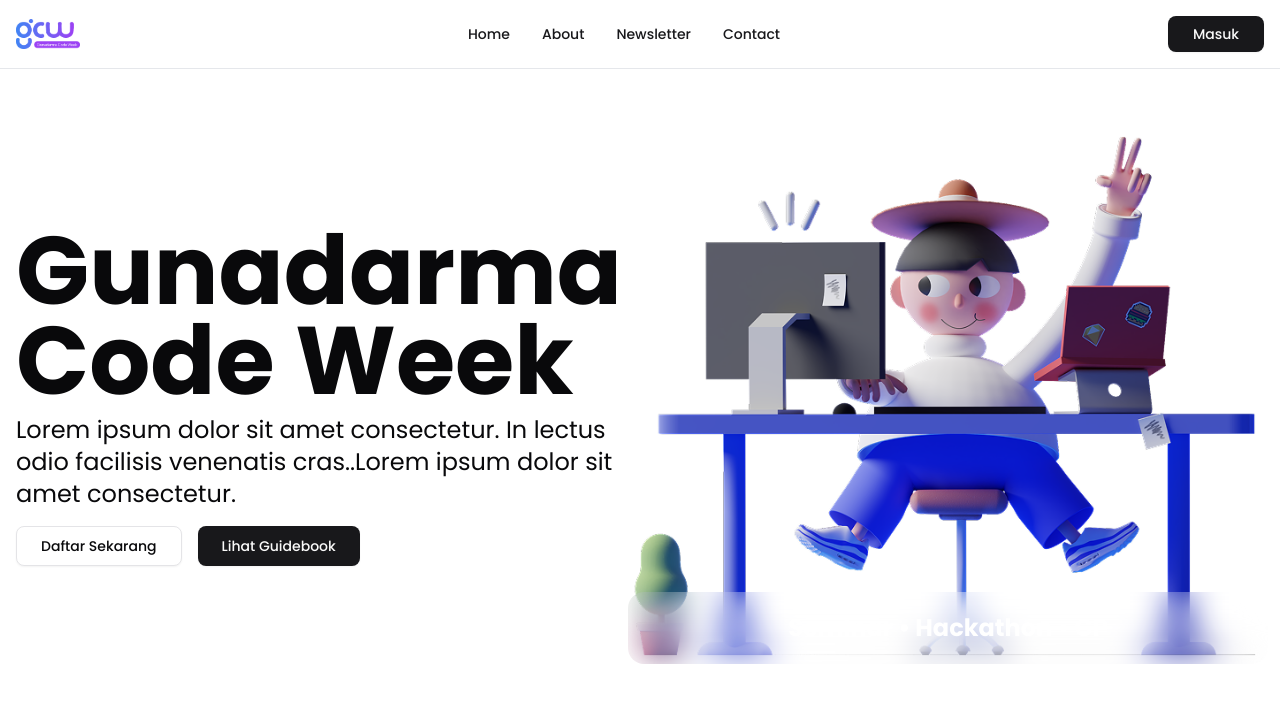
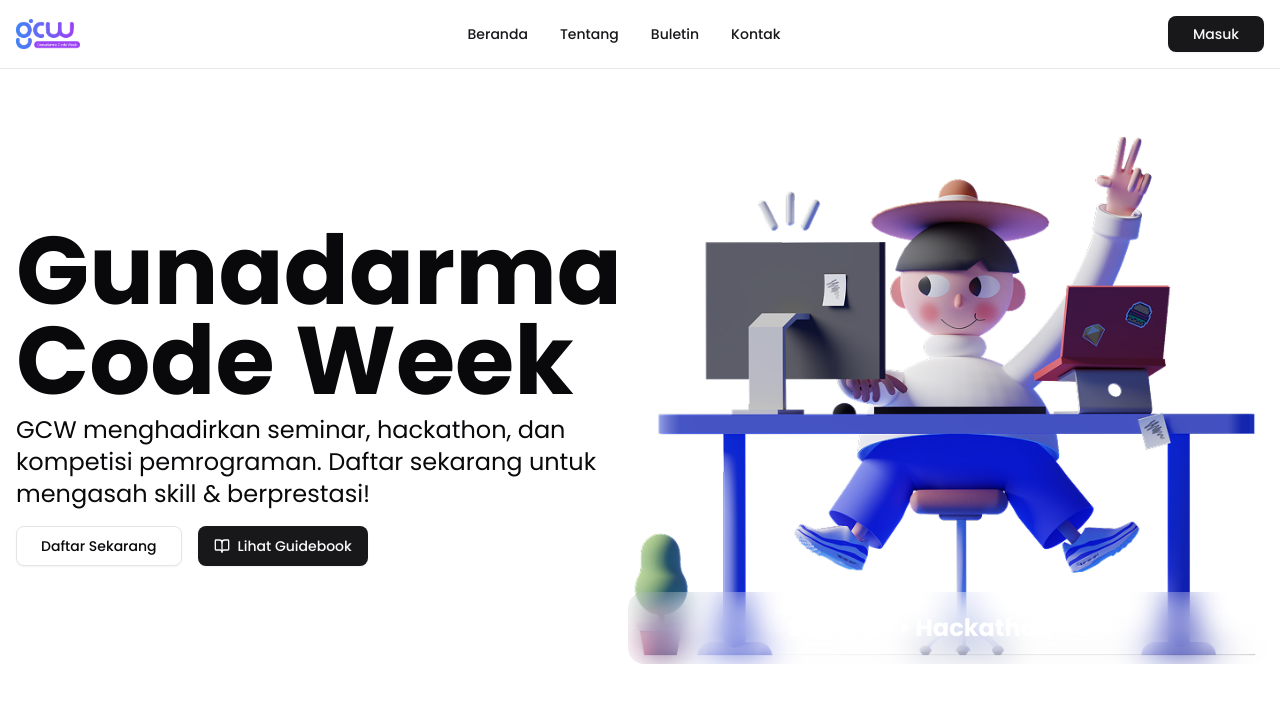
Before and after one commit to Gunadarma-Code-Week/Frontend, a Next.js app: page / in a window 1280 px wide. Shown: the top 702 px of the page. Built offline with nearby package versions, Linux system fonts and the light colour scheme; no server answers.

Commit message:
translate teks

```diff
--- a/app/page.tsx
+++ b/app/page.tsx
@@ -1,7 +1,7 @@
 import { Button } from "@/components/ui/button";
 import { analytics } from "@/lib/firebase";
 import { logEvent } from "firebase/analytics";
-import { Menu } from "lucide-react";
+import { BookOpen, Menu } from "lucide-react";
 import Image from "next/image";
 import Link from "next/link";
 
@@ -38,22 +38,22 @@
             <ul className="flex flex-col p-4 md:p-0 mt-4 font-medium border border-gray-100 rounded-lg bg-gray-50 md:flex-row md:mt-0 md:border-0 md:bg-white dark:bg-gray-800 md:dark:bg-gray-900 dark:border-gray-700">
               <li>
                 <Button variant="link" asChild>
-                  <Link href="/">Home</Link>
+                  <Link href="/">Beranda</Link>
                 </Button>
               </li>
               <li>
                 <Button variant="link" asChild>
-                  <Link href="/">About</Link>
+                  <Link href="/">Tentang</Link>
                 </Button>
               </li>
               <li>
                 <Button variant="link" asChild>
-                  <Link href="/">Newsletter</Link>
+                  <Link href="/">Buletin</Link>
                 </Button>
               </li>
               <li>
                 <Button variant="link" asChild>
-                  <Link href="/">Contact</Link>
+                  <Link href="/">Kontak</Link>
                 </Button>
               </li>
             </ul>
@@ -81,11 +81,11 @@
           <div className="md:absolute md:left-0 flex flex-col justify-center h-full md:w-[626px]">
             <h1 className="text-4xl md:text-8xl font-bold md:leading-[90px]">Gunadarma <br />Code Week</h1>
 
-            <p className="mt-2 md:text-2xl">Lorem ipsum dolor sit amet consectetur. In lectus odio facilisis venenatis cras..Lorem ipsum dolor sit amet consectetur. </p>
+            <p className="mt-2 md:text-2xl">GCW menghadirkan seminar, hackathon, dan kompetisi pemrograman. Daftar sekarang untuk mengasah skill & berprestasi!</p>
 
             <div className="flex mt-4 gap-4">
               <Button variant="outline" size="lg">Daftar Sekarang</Button>
-              <Button size="lg">Lihat Guidebook</Button>
+              <Button size="lg"> <BookOpen /> Lihat Guidebook</Button>
             </div>
           </div>
         </section>
```
